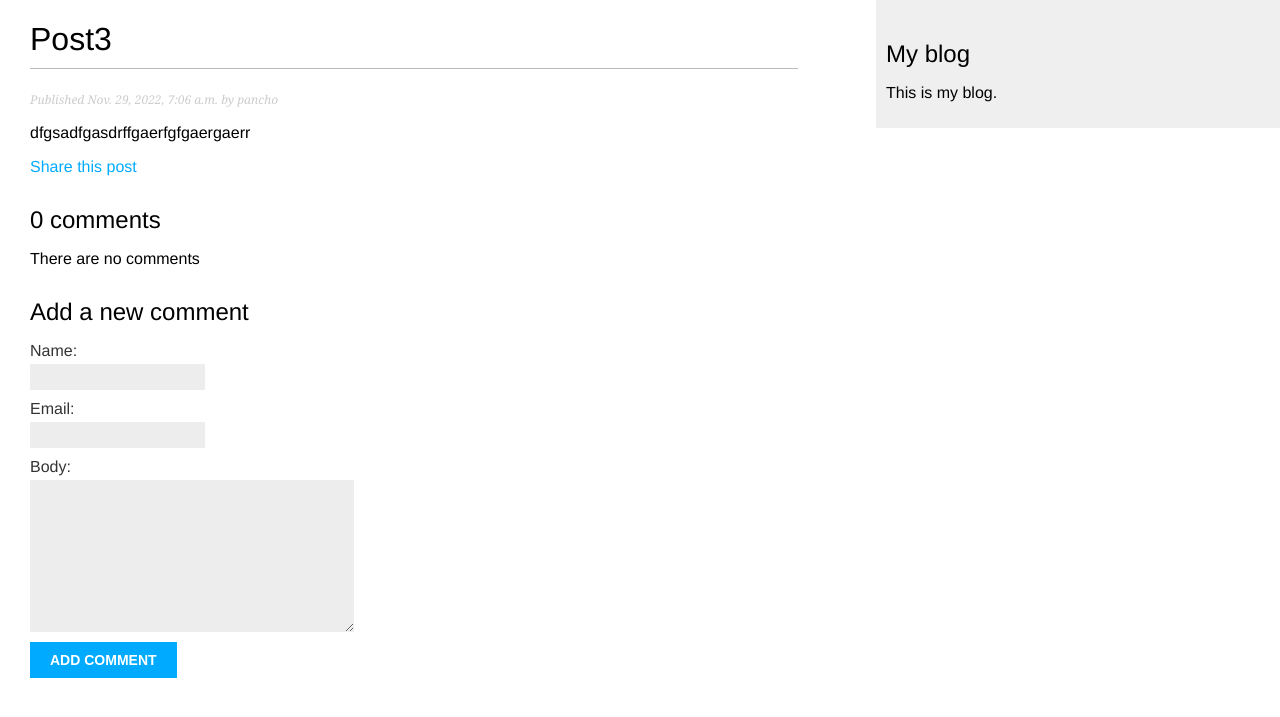
After one commit to memovalverd42/djangoBook, a Django app: a page that uses blog_application/mysite/blog/templates/blog/post/detail.html in a window 1280 px wide. The commit adds this page. Shown: the top 717 px of the page. Run offline with Django 4.2, Linux system fonts and the light colour scheme; data comes from the database, SQL or seed files in the repository; both versions use the stored data as it was after the commit.

Commit message:
Documentación y finalización de capitulo 3

```diff
--- a/blog_application/mysite/blog/apps.py
+++ b/blog_application/mysite/blog/apps.py
@@ -1,5 +1,4 @@
 from django.apps import AppConfig
-
 
 class BlogConfig(AppConfig):
     default_auto_field = 'django.db.models.BigAutoField'
--- a/blog_application/mysite/blog/forms.py
+++ b/blog_application/mysite/blog/forms.py
@@ -1,7 +1,15 @@
 from django import forms
+from .models import Comment
 
 class EmailPostForm(forms.Form):
+    '''Modelo para crear un formulario para compartir posts via email'''
     name     = forms.CharField(max_length=25)
     email    = forms.EmailField(required=True)
     to       = forms.EmailField(required=True)
     comments = forms.CharField(required=False, widget=forms.Textarea)
+
+class CommentForm(forms.ModelForm):
+    '''Modelo para crear un formulario para hacer comentarios en un post'''
+    class Meta:
+        model  = Comment
+        fields = ['name', 'email', 'body']
--- a/blog_application/mysite/blog/templates/blog/post/detail.html
+++ b/blog_application/mysite/blog/templates/blog/post/detail.html
@@ -15,4 +15,22 @@
       Share this post
     </a>
   </p>
+  {% with comments.count as total_comments %}
+    <h2>
+      {{ total_comments }} comment{{ total_comments|pluralize }}
+    </h2>
+  {% endwith %}
+
+  {% for comment in comments %}
+    <div class="comment">
+      <p class="info">
+        Comment {{ forloop.counter }} by {{ comment.name }}
+        {{ comment.created }}
+      </p>
+      {{ comment.body|linebreaks }}
+    </div>
+    {% empty %}
+      <p>There are no comments</p>
+  {% endfor %}
+  {% include 'blog/post/includes/comment_form.html' %}
 {% endblock %}
--- /dev/null
+++ b/blog_application/mysite/blog/templates/blog/post/includes/comment_form.html
@@ -0,0 +1,7 @@
+
+<h2>Add a new comment</h2>
+<form action="{% url "blog:post_comment" post.id %}" method="post">
+  {{ form.as_p }}
+  {% csrf_token %}
+  <p><input type="submit" value="Add comment"></p>
+</form>
--- a/blog_application/mysite/blog/urls.py
+++ b/blog_application/mysite/blog/urls.py
@@ -1,14 +1,25 @@
 from django.urls import path
-from . import views
+from .views import *
 
+# Asignamos un nombre a la aplicación para poder acceder a sus propiedades
 app_name = 'blog'
 urlpatterns = [
     # Post views
-    path('', views.post_list, name='post_list'),
-    # path('', views.PostListView.as_view(), name='post_list'),
-    path('<int:year>/<int:month>/<int:day>/<slug:post>/',
-        views.post_detail,
-        name='post_detail',
+    path('', post_list, name='post_list'),
+    # path('', views.PostListView.as_view(), name='post_list'), # Para vistas basadas en clases
+    path(
+        '<int:year>/<int:month>/<int:day>/<slug:post>/',    # Forma de URL canonica
+        post_detail,                                        # Vista controladora
+        name='post_detail',                                 # Nombre del template
     ),
-    path('<int:post_id>/share/', views.post_share, name='post_share'),
+    path(
+        '<int:post_id>/share/',
+        post_share,
+        name='post_share'
+    ),
+    path(
+        '<int:post_id>/comment/',
+        post_comment,
+        name='post_comment'
+    ),
 ]
--- a/blog_application/mysite/blog/views.py
+++ b/blog_application/mysite/blog/views.py
@@ -1,9 +1,10 @@
 from django.shortcuts import render, get_object_or_404
-from .models import Post
 from django.core.paginator import Paginator, EmptyPage, PageNotAnInteger
-from django.views.generic import ListView
-from .forms import EmailPostForm
+from django.views.decorators.http import require_POST
 from django.core.mail import send_mail
+# from django.views.generic import ListView
+from .models import Post, Comment
+from .forms import EmailPostForm, CommentForm
 
 # class PostListView(ListView):
 #     """
@@ -14,12 +15,18 @@ from django.core.mail import send_mail
 #     paginate_by = 3
 #     template_name = 'blog/post/list.html'
 
+# Vista post_list
 def post_list(request):
+    """
+    Vista que lista todos los posts en template -> list.html
+    """
+    # Obtener todos los posts a traves del Manager custom -> published
     post_list = Post.published.all()
 
     # Paginacion con 3 posts por pagina
-    paginator = Paginator(post_list, 3)      # Creamos objeto de paginacion
-    page_number = request.GET.get('page', 1)
+    paginator   = Paginator(post_list, 3)            # Creamos objeto de paginacion
+    page_number = request.GET.get('page', 1)         # Obetenemos la primera pagina
+    # Try para acceder a numero de pagina solicitado a traves del request
     try:
         posts = paginator.page(page_number)
     except PageNotAnInteger:
@@ -29,12 +36,17 @@ def post_list(request):
         # Si page_number está fuera de rango
         posts = paginator.page(paginator.num_pages)
 
+    # Finalmente, retornamos los posts hacia el template list.html
     return render(request,
                 'blog/post/list.html',
                 {'posts': posts}
             )
 
+# Vista post_detail
 def post_detail(request, year, month, day, post):
+    """
+    Vista que muestra un post completo en template -> detail.html
+    """
     # PRIMERA FORMA
     # try:
     #     post = Post.published.get(id=id)
@@ -48,6 +60,9 @@ def post_detail(request, year, month, day, post):
     # )
 
     # SEGUNDA FORMA
+    # Para mostrar los detalles de un post y además con una URL canonica
+    # usamos tres parametros, se ingresan en la función que buscará el elemento
+    # que coincida con los parametros o si no retorna un error 404 (no encontrado)
     post = get_object_or_404(
         Post,
         status = Post.Status.PUBLISHED,
@@ -57,32 +72,98 @@ def post_detail(request, year, month, day, post):
         publish__day = day
     )
 
+    # Obteniendo todos los comentarios activos
+    # Usando el atributo related_name = 'comments' desde el modelo Comment()
+    comments = post.comments.filter(active=True)
+
+    # Formulario para comentarios de usuarios
+    form = CommentForm()
+
+    # Finalmente, retornamos el post a visualizar, los comentarios de ese
+    # post y el formulario para plasmarlo en el template detail.html
     return render(
         request,
         'blog/post/detail.html',
-        {'post': post}
+        {
+            'post': post,
+            'comments': comments,
+            'form': form
+        }
     )
 
+# Vista post_share
 def post_share(request, post_id):
+    """
+    Vista que genera formulario para compartir un post via email -> share.html
+    """
     # Recuperar el post por ID
     post = get_object_or_404(Post, id=post_id, status=Post.Status.PUBLISHED)
+    # Variable para verificar si se ha enviado correctamente el mail
     sent = False
+    # Si llega una petición de tipo POST...
     if request.method == 'POST':
         # Enviar formulario
         form = EmailPostForm(request.POST)
+        # Si los campos pasan la validación
         if form.is_valid():
-            # Los campos pasaron la validacion
-            cd = form.cleaned_data
+            # Obtenemos diccionario con datos del formulario
+            data = form.cleaned_data
             post_url = request.build_absolute_uri(post.get_absolute_url())
-            subject = f"{cd['name']} recommends you read " \
-                      f"{post.title}"
-            message = f"Read {post.title} at {post_url}\n\n" \
-                      f"{cd['name']}\'s comments: {cd['comments']}"
-            send_mail(subject, message, 'guillermovalverde42@gmail.com',
-                      [cd['to']])
+            subject = f"{data['name']} te recomienda leer {post.title}"
+            message = f"Dale una leida a {post.title} en {post_url}\n\n" \
+                      f"{data['name']}\'s comments: {data['comments']}"
+            send_mail(
+                    subject,
+                    message,
+                    'guillermovalverde42@gmail.com',
+                    [data['to']]
+                )
+            # Una vez enviado el mail, confirmamos con la variable sent
             sent = True
+    # Si no hay petición de tipo post, entonces no hay datos que procesar
     else:
         form = EmailPostForm()
-    return render(request, 'blog/post/share.html', {'post': post,
-                                                    'form': form,
-                                                    'sent': sent})
+
+    # Finalmente se retorna el post compartido, el formulario para dibujar en el template
+    # y la variable sent para poder saber si se ha enviado o no el mail
+    return render(
+        request,
+        'blog/post/share.html',
+        {
+            'post': post,
+            'form': form,
+            'sent': sent
+        }
+    )
+
+# Vista post_comment
+@require_POST
+def post_comment(request, post_id):
+    """
+    Vista que genera formulario para crear comentario en un post -> comment.html
+    """
+    post = get_object_or_404(Post, id=post_id, status=Post.Status.PUBLISHED)
+    # Variable vacia para guardar el comentario
+    comment = None
+    # Creamos instancia de CommentForm con los datos POST del request
+    form = CommentForm(data=request.POST)
+    # Si la validación de datos es correcta
+    if form.is_valid():
+        # Crear un comentario sin guardarlo
+        comment = form.save(commit=False)
+        # Asignamos el post al comentario
+        comment.post = post
+        # Ahora si, guardamos el comentario en la DB
+        comment.save()
+
+    # Finalmente, retornamos el post, el comentario y el formulario para dibujar
+    # en la plantilla comment.html
+    return render(
+        request,
+        'blog/post/comment.html',
+        {
+            'post': post,
+            'form': form,
+            'comment': comment
+        }
+    )
--- a/blog_application/mysite/mysite/urls.py
+++ b/blog_application/mysite/mysite/urls.py
@@ -18,5 +18,5 @@ from django.urls import path, include
 
 urlpatterns = [
     path('admin/', admin.site.urls),
-    path('blog/', include('blog.urls', namespace='blog'))
+    path('', include('blog.urls', namespace='blog'))
 ]
```
Also changed, not shown: blog_application/mysite/blog/admin.py (+8 -1 lines), blog_application/mysite/blog/models.py (+52 -9 lines), blog_application/mysite/blog/templates/blog/post/comment.html (added, +12 -0 lines), blog_application/mysite/blog/migrations/0003_comment_comment_blog_commen_created_0e6ed4_idx.py (added), blog_application/mysite/db.sqlite3, 1 other file.
